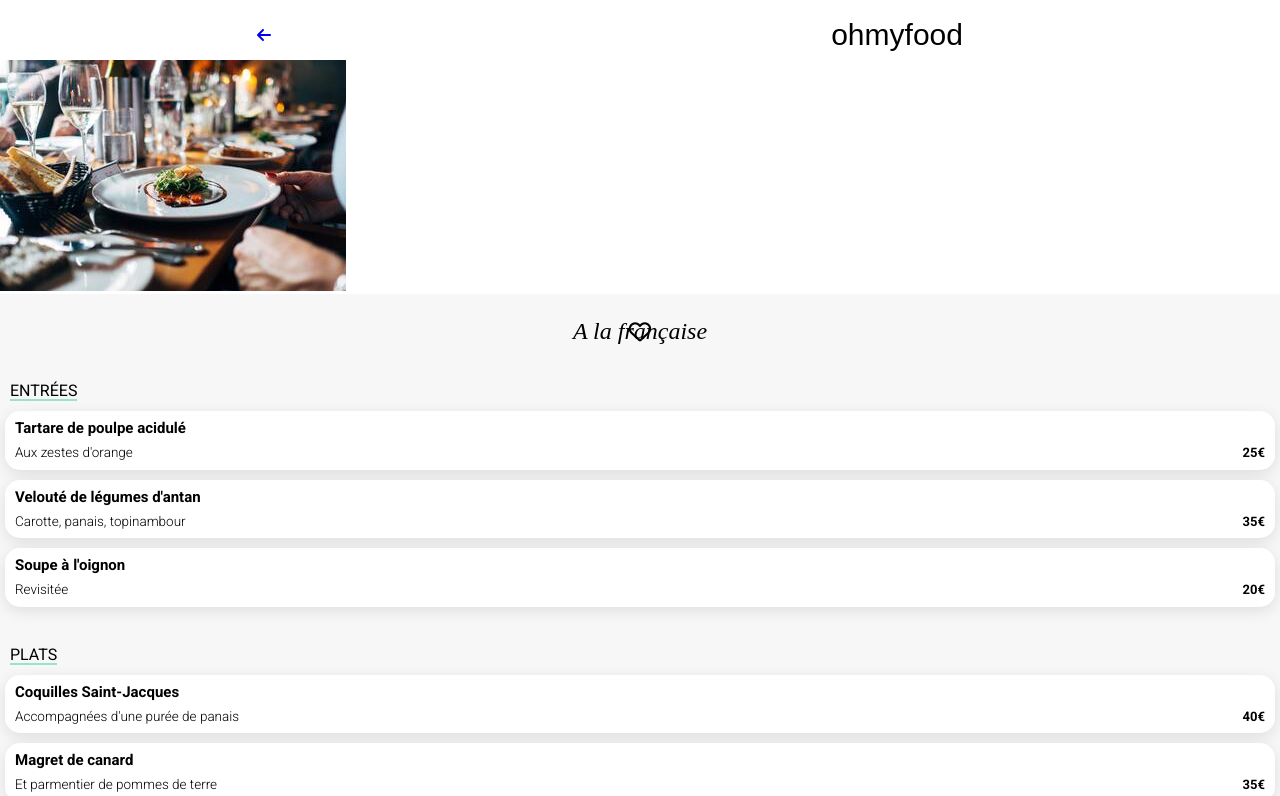
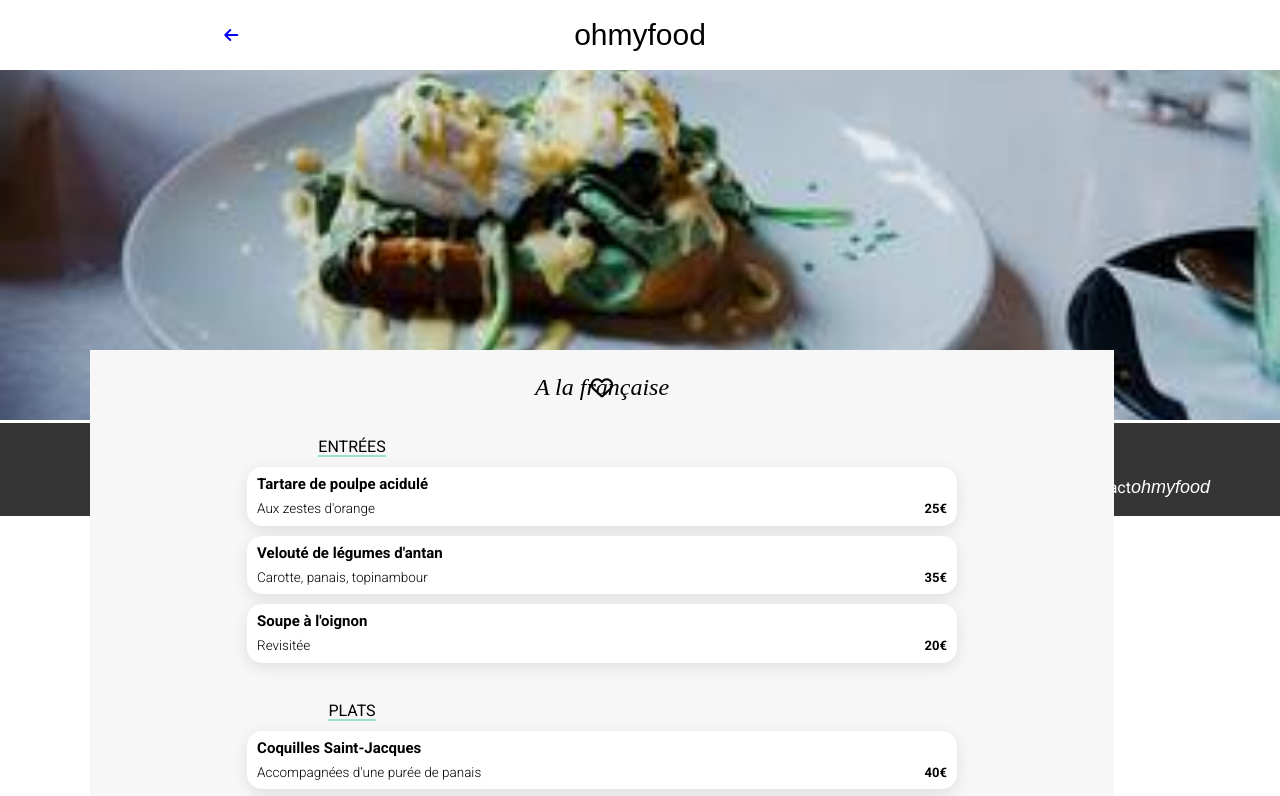
Before and after one commit to oumhanane/ohmyfood, a website: page css/sass/Pages/alafrançaise.html in a window 1280 px wide. Shown: the top 796 px of the page. Drawn offline with Linux system fonts and the light colour scheme; a web font is replaced by a local one.

Commit message:
responsive desktop + tablet

```diff
--- a/css/sass/Layout/_footer.scss
+++ b/css/sass/Layout/_footer.scss
@@ -38,27 +38,29 @@
 
 
 /****** Media queries ***********/
-// version desktop
+// version desktop et tablette
 @media (min-width: 767.98px) {
     .container-footer {
         display: flex;
         flex-direction: row;
-        justify-content: space-around;
-        align-items: flex-end;
+        justify-content: flex-end;
+        align-items: baseline;
+        padding-top: 25px;
     }
     .logo-footer {
         order: 4;
+        padding-right: 70px;
     }
-    a .lien-contact {
-        margin-right: -50px;
+    .lien-contact {
+        padding-right: 50px;
     }
-    a .lien-mentions-legales {
-        margin-right: -60px;
+    .lien-mentions-legales {
+        padding-right: 25px;
     }
-    a .lien-devenir-partenaire {
-        margin-right: -90px;
+    .lien-devenir-partenaire {
+        margin-right: 45px;
     }
-    a .lien-proposer-restaurant {
-        margin-right: -90px;
+    .lien-proposer-restaurant {
+        padding-right: 20px;
     }
 }
--- a/css/sass/Pages/alafrançaise.html
+++ b/css/sass/Pages/alafrançaise.html
@@ -25,7 +25,8 @@
     </header>
     <main class="main-container">
       <img
-        src="./../../../images/restaurants/jay-wennington-N_Y88TWmGwA-unsplash.jpg"
+      class="photo-restaurant"
+        src="./../../../images/restaurants/toa-heftiba-DQKerTsQwi0-unsplash.jpg"
         alt="photo restaurant"
       />
       <div class="menu">
@@ -117,7 +118,7 @@
         ><i class="fa-solid fa-handshake-angle"></i>Devenir partenaire</a
       >
       <a class="lien-mentions-legales" href="#">Mentions légales</a>
-      <a class="lien-contact" href="#">Contact</a>
+      <a href="mailto:ohmyfood@email.com">Contact</a>
     </footer>
   </body>
 </html>
--- a/css/sass/Utils/_variables.scss
+++ b/css/sass/Utils/_variables.scss
@@ -6,6 +6,7 @@
 // Utilitaires couleurs
 
 $button-gradient: linear-gradient(200.64deg, #9356DC -5.2%, #FF79DA 110.74%);
+$button-gradient-clair: linear-gradient(185.64deg, #9356DC -10.2%, #FF79DA 129.74%);
 $button-commander: linear-gradient(193.33deg, #9356DC -11.44%, #FF79DA 123.93%);
 $restaurant-background: #F5F5F5;
 $fonctionnementBackground: #F6F6F6;
--- a/css/style.scss
+++ b/css/style.scss
@@ -62,7 +62,6 @@ h2 {
 .bouton_rechercheRestaurant {
     @include center;
     margin-top: 30px;
-
     & button {
     background: $button-gradient;
     box-shadow: 0px 4px 10px rgba(0, 0, 0, 0.25);
@@ -72,6 +71,11 @@ h2 {
     color: white;
     font-weight: 500;
     }
+        & button:hover {
+            background: $button-gradient-clair;
+            box-shadow: 0px 4px 10px rgba(0, 0, 0, 0.50);
+            cursor: pointer;
+        }
 }
 
 .fonctionnement-bouton {
--- a/css/stylepagerestaurant.scss
+++ b/css/stylepagerestaurant.scss
@@ -25,6 +25,8 @@ body {
 }
 .photo-restaurant {
     width: 100%;
+    height: 350px;
+    object-fit: cover;
     margin-top: 10px;
 }
 .menu {
@@ -114,9 +116,53 @@ h2 {
     padding: 15px 45px;
     color: white;
     font-weight: 600;
-    // background: linear-gradient(193.33deg, #9356DC -11.44%, #FF79DA 123.93%);
     }
+        & button:hover {
+            background: $button-gradient-clair;
+            box-shadow: 0px 4px 10px rgba(0, 0, 0, 0.50);
+            cursor: pointer;
+        }
 }
 .container-footer {
     margin-top: 35px;
 }
+
+/****** Media queries ***********/
+// version desktop et tablette
+@media (min-width: 767.98px) {
+    .header-container {
+        display: flex;
+        justify-content: center;
+        & .fa-solid {
+            margin-left: -350px;
+        }
+            & .header {
+                margin-right: 0px;
+            }
+    }
+    .photo-restaurant {
+        position: relative;
+    }
+    .menu {
+        display: flex;
+        flex-direction: column;
+        align-items: center;
+        width: 80%;
+        margin-left: 90px;
+        position: absolute;
+        top: 350px;
+        z-index: 1;
+    }
+    .bouton_commander {
+        margin-bottom: 35px;
+    }
+    h2 {
+        margin-left: -500px;
+    }
+    .menu-bouton {
+        width: 70%;
+    }
+    .container-footer {
+        margin-top: 0;
+    }
+}
```
Also changed, not shown: css/sass/Pages/lanoteenchantee.html (+3 -2 lines), css/sass/Pages/lapalettedugout.html (+1 -1 lines), css/sass/Pages/ledelicedessens.html (+3 -2 lines), index.html (+1 -13 lines), css/style.css, css/stylepagerestaurant.css, 2 other files.
